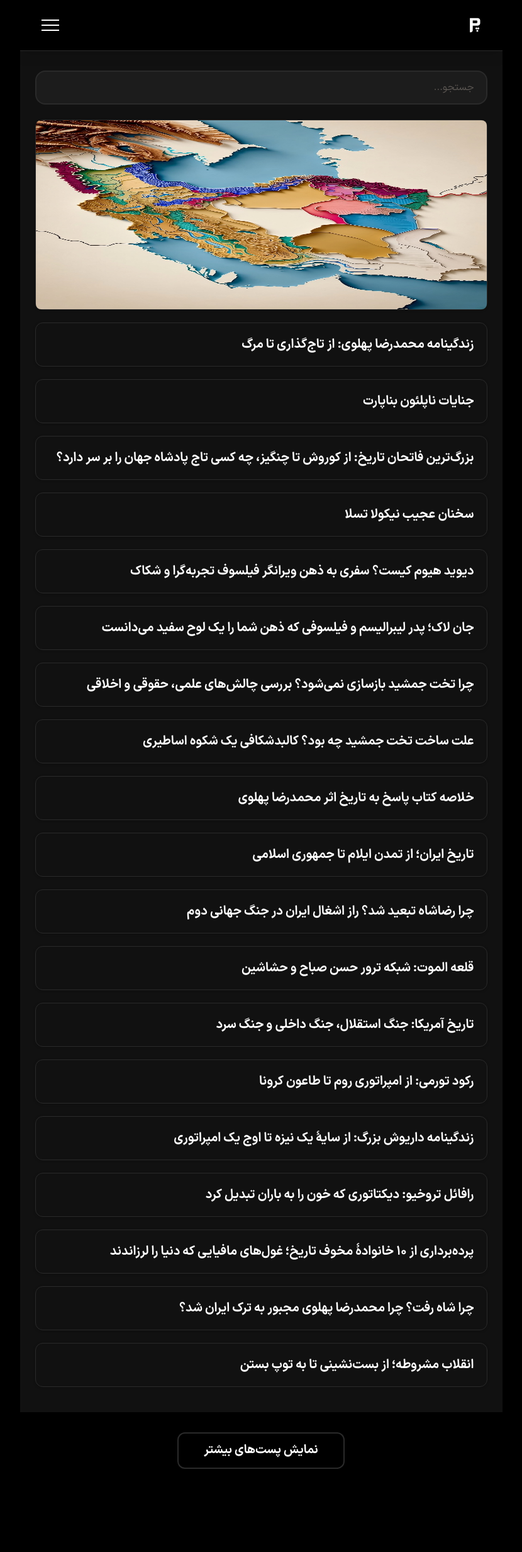
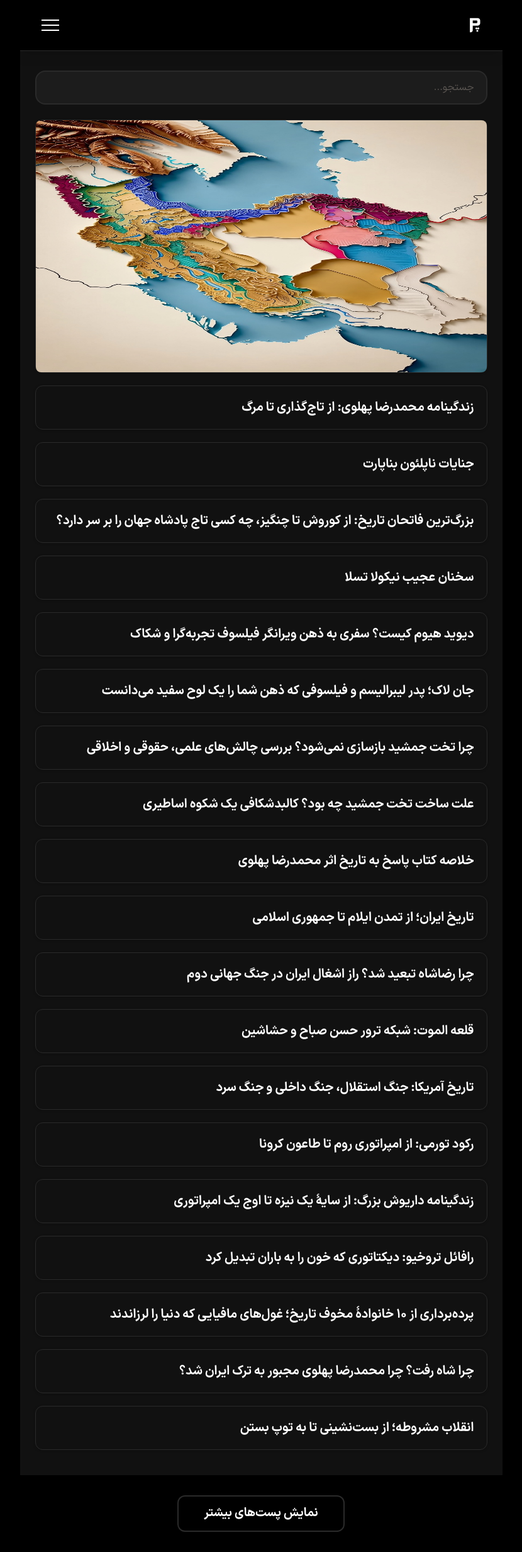
Before and after one commit to darkblog/darkblog.github.io, a Jekyll site: the page built from index.html, in a window 1280 px wide. Shown: the whole page at 63% size, without its empty margins (225-1055 px from the left). Built offline with Jekyll 4.4.1, drawn with Linux system fonts in a browser that asks for light colours; before the commit the page ends 2364 px from its top, so only the background shows below that.

Commit message:
Update index.html

```diff
--- a/index.html
+++ b/index.html
@@ -69,7 +69,7 @@ layout: null
     .posts-list li:first-child:hover { background-color: #222; }
     .posts-list li:first-child::before { display: none; }
     .post-card-image { overflow: hidden; border-radius: 0.5rem; display: block; padding: 0 !important; background-color: #1c1c1c; }
-    .post-card-image img { width: 100%; height: 300px; display: block; }
+    .post-card-image img { width: 100%; height: 400px; display: block; }
     .site-footer { background-color: #000000; padding: 2rem clamp(1rem, 3vw, 1.5rem); display: flex; align-items: center; justify-content: center; width: 100%; }
     .footer-blog-btn { font-family: 'vazir', system-ui, sans-serif; display: inline-flex; align-items: center; justify-content: center; padding: 0.8rem 2.5rem; background-color: transparent; color: #ffffff; text-decoration: none; font-weight: 700; font-size: 1.2rem; border-radius: 0.75rem; border: 2px solid #2a2a2a; transition: background-color 0.2s, transform 0.15s, border-color 0.2s, color 0.2s; min-height: 48px; }
     .footer-blog-btn:hover { background-color: rgba(45, 212, 191, 0.1); border-color: #2dd4bf; color: #2dd4bf; transform: scale(1.02); }
```
